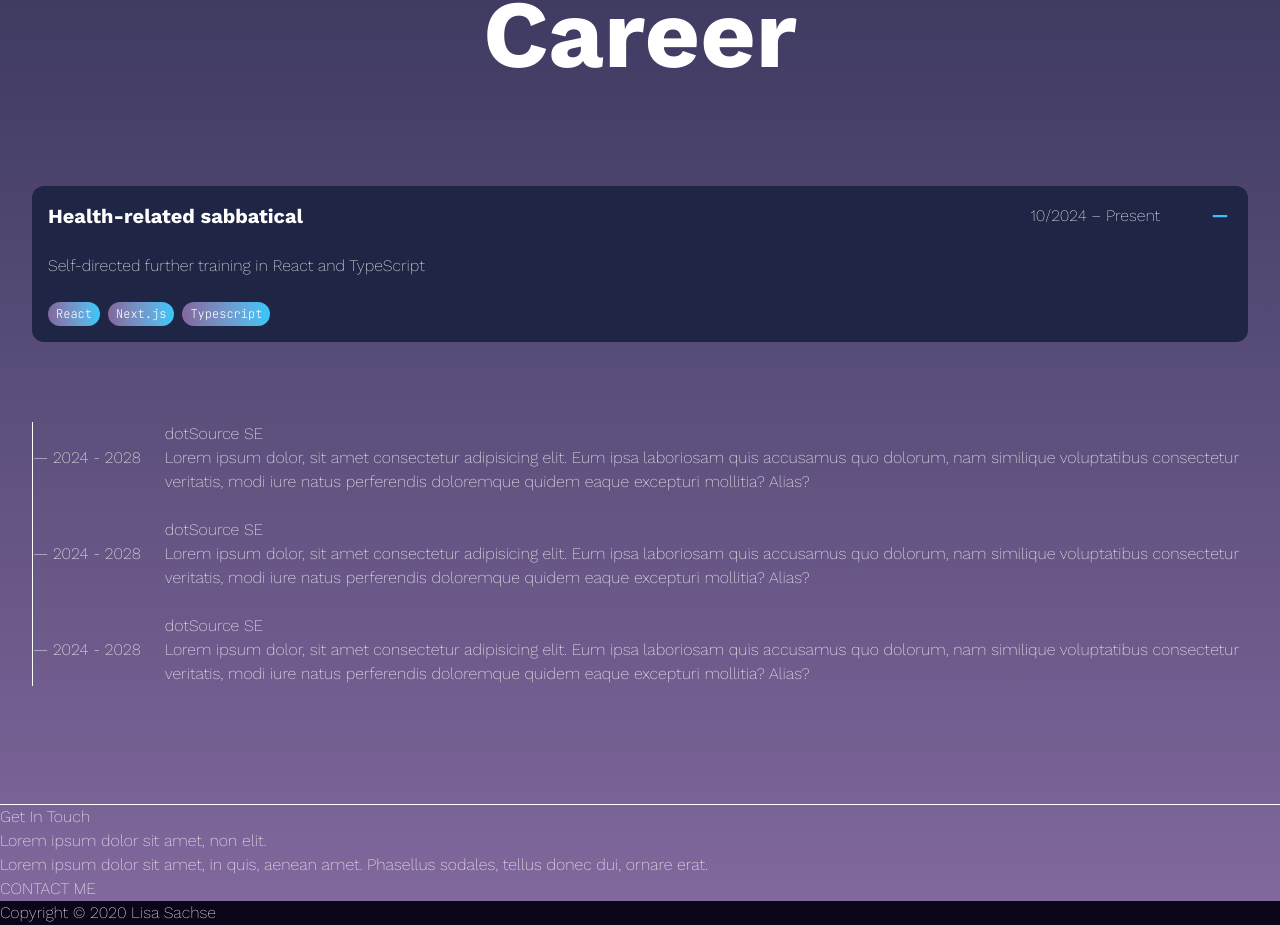
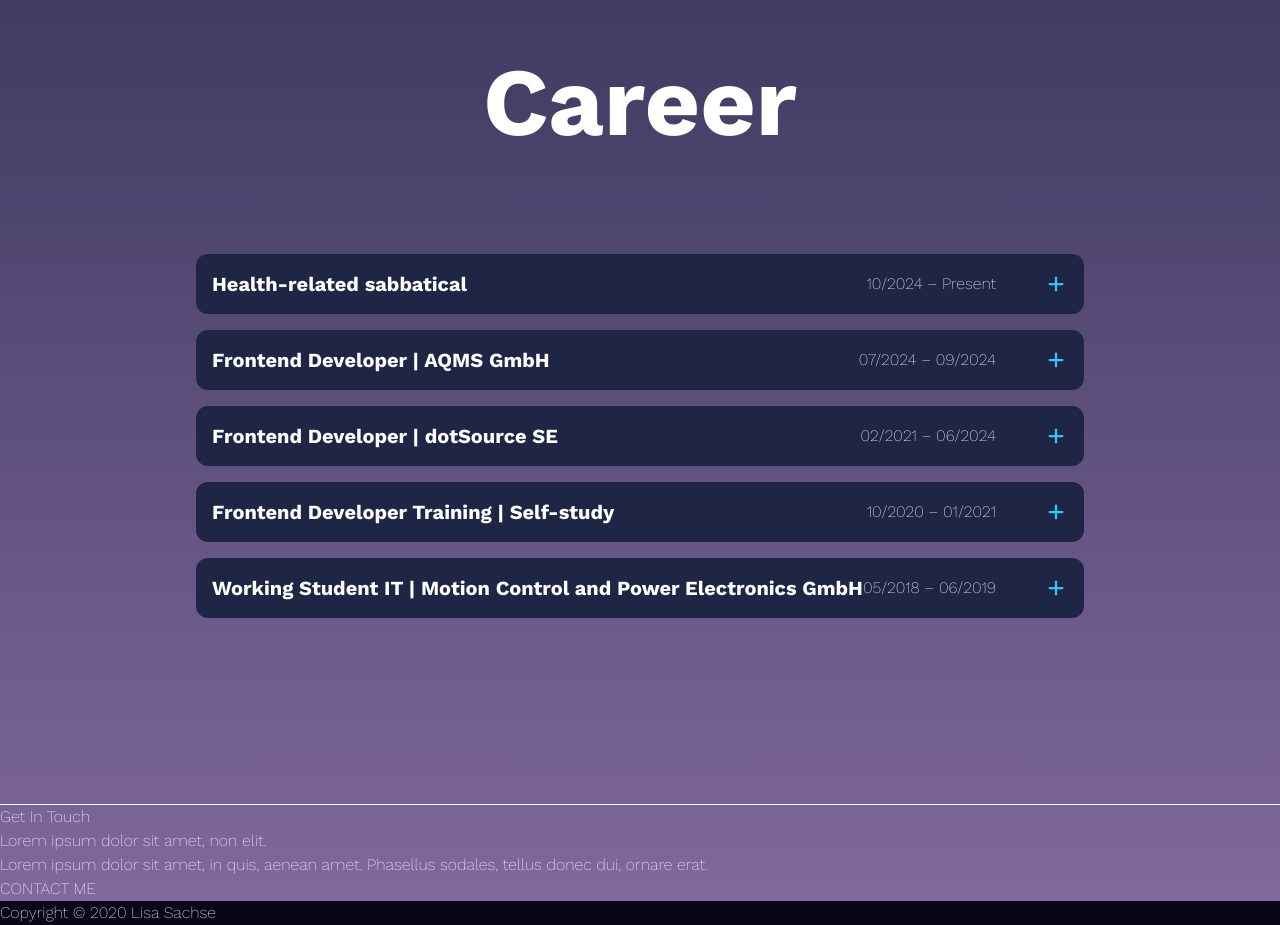
Before and after one commit to sernili/portfolio-react, a React (Vite) app: page / in a window 1280 px wide. Shown: the part 2716-3641 px from the top of the page. Built offline with nearby package versions, Linux system fonts and the light colour scheme.

Commit message:
draft: caree accordings

```diff
--- a/src/components/career.tsx
+++ b/src/components/career.tsx
@@ -1,69 +1,124 @@
 import { MinusIcon, PlusIcon } from "@heroicons/react/16/solid"
 
 export default function Career() {
+  const workExperience = [
+    {
+      period: "10/2024 – Present",
+      company: "Health-related sabbatical",
+      details: ["Self-directed further training in React and TypeScript"],
+      tags: ["React", "Next.js", "Typescript"],
+    },
+    {
+      period: "07/2024 – 09/2024",
+      company: "AQMS GmbH",
+      role: "Frontend Developer",
+      details: [
+        "Debugging and performance optimization of a TV streaming service based on Python, React, and TypeScript",
+        "Independent migration of a website to Next.js and TypeScript",
+        "Design and implementation of UI/UX concepts for multiple websites and digital products using Figma",
+        "Implementation and configuration of Google Analytics tracking across the complete purchase process of a digital product",
+      ],
+      tags: ["React", "Next.js", "Typescript", "Figma", "Google Analytics"],
+    },
+    {
+      period: "02/2021 – 06/2024",
+      company: "dotSource SE",
+      role: "Frontend Developer",
+      details: [
+        "Client consulting regarding the optimal implementation of new, complex features",
+        "Creation of design proposals in line with the client’s corporate identity",
+        "Independent responsibility for the frontend backlog, including ticket creation, refinement, task prioritization, and deputy leadership of Scrum meetings",
+        "Preparation of documentation and guides for the client",
+        "Independent development of Codecept.js tests for a complete e-commerce shop",
+        "Clean and precise implementation of frontend requirements in close collaboration with the backend team (Salesforce B2B Classic and Lightning)",
+      ],
+      tags: ["Tailwind", "Codecept.js", "Salesforce"],
+    },
+    {
+      period: "10/2020 – 01/2021",
+      company: "Self-study",
+      role: "Frontend Developer Training",
+      details: ["Training towards becoming a Frontend Developer"],
+      tags: ["HTML", "CSS", "JavaScript"],
+    },
+    {
+      period: "05/2018 – 06/2019",
+      company: "Motion Control and Power Electronics GmbH",
+      role: "Working Student IT",
+      details: [
+        "Support in the selection and introduction of a document management system",
+        "Development of a Python-based interface for data transfer",
+      ],
+      tags: ["Python"],
+    },
+  ]
+
+  const education = [
+    {
+      period: "10/2019 – 04/2021",
+      degree: "M.Sc. Business Psychology (not completed)",
+      institution: "IU International University of Applied Sciences",
+    },
+    {
+      period: "09/2017 – 09/2019",
+      degree: "B.Sc. Business Informatics",
+      grade: "2.1",
+      institution: "AKAD University, Stuttgart",
+    },
+    {
+      period: "10/2013 – 02/2017",
+      degree: "B.A. Business Administration",
+      grade: "1.4",
+      institutions: ["HTW Dresden", "Institut Supérieur de Gestion Paris"],
+    },
+    {
+      period: "08/2005 – 08/2013",
+      degree: "Abitur (German High School Diploma)",
+      grade: "1.2",
+      institution: "Julius-Ambrosius-Hülße-Gymnasium Dresden",
+    },
+  ]
+
   return (
     <section id="career">
       <div className="custom-container my-20 flex h-screen flex-col items-center justify-center space-y-20">
         <div>
           <h2 className="my-6 text-center text-8xl font-bold">Career</h2>
         </div>
-
-        <details className="group bg-dark relative w-full rounded-xl p-4" open>
+        <div className="space-y-4">
+          {workExperience.map((work) => {
+            return (
+              <details className="group bg-dark relative w-full rounded-xl p-4">
                 <summary className="marker:color-accent open mb-0 flex items-center justify-between marker:absolute marker:content-none">
-            <h3 className="text-xl font-bold">Health-related sabbatical</h3>
+                  <h3 className="text-xl font-bold">
+                    {work.role && `${work.role} | `}
+                    {work.company}
+                  </h3>
                   <div className="flex items-center space-x-12">
-              <span>10/2024 – Present</span>
+                    <span>{work.period}</span>
                     <PlusIcon className="text-accent mr-0 h-6 w-6 transition-all duration-300 group-open:hidden hover:scale-110 hover:cursor-pointer" />
                     <MinusIcon className="text-accent hidden h-6 w-6 transition-all duration-300 group-open:block hover:scale-110 hover:cursor-pointer" />
                   </div>
                 </summary>
                 <div className="mt-6 space-y-6">
-            <p className="">Self-directed further training in React and TypeScript</p>
-            <div className="flex flex-wrap gap-2">
+                  <ol className="list-inside list-disc">
+                    {work.details.map((detail) => {
+                      return <li>{detail}</li>
+                    })}
+                  </ol>
+                  <div className="flex flex-wrap gap-3">
+                    {work.tags.map((tag) => {
+                      return (
                         <span className="from-secondary to-accent rounded-2xl bg-gradient-to-r px-2 py-1 font-mono text-xs text-white">
-                React
+                          {tag}
                         </span>
-              <span className="from-secondary to-accent rounded-2xl bg-gradient-to-r px-2 py-1 font-mono text-xs text-white">
-                Next.js
-              </span>
-              <span className="from-secondary to-accent rounded-2xl bg-gradient-to-r px-2 py-1 font-mono text-xs text-white">
-                Typescript
-              </span>
+                      )
+                    })}
                   </div>
                 </div>
               </details>
-
-        <div className="grid w-full grid-cols-[auto_1fr] items-center gap-6 border-l">
-          <div className="">&mdash; 2024 - 2028</div>
-
-          <div className="">
-            dotSource SE
-            <p>
-              Lorem ipsum dolor, sit amet consectetur adipisicing elit. Eum ipsa laboriosam quis
-              accusamus quo dolorum, nam similique voluptatibus consectetur veritatis, modi iure
-              natus perferendis doloremque quidem eaque excepturi mollitia? Alias?
-            </p>
-          </div>
-          <div className="">&mdash; 2024 - 2028</div>
-
-          <div className="">
-            dotSource SE
-            <p>
-              Lorem ipsum dolor, sit amet consectetur adipisicing elit. Eum ipsa laboriosam quis
-              accusamus quo dolorum, nam similique voluptatibus consectetur veritatis, modi iure
-              natus perferendis doloremque quidem eaque excepturi mollitia? Alias?
-            </p>
-          </div>
-          <div className="">&mdash; 2024 - 2028</div>
-
-          <div className="">
-            dotSource SE
-            <p>
-              Lorem ipsum dolor, sit amet consectetur adipisicing elit. Eum ipsa laboriosam quis
-              accusamus quo dolorum, nam similique voluptatibus consectetur veritatis, modi iure
-              natus perferendis doloremque quidem eaque excepturi mollitia? Alias?
-            </p>
-          </div>
+            )
+          })}
         </div>
       </div>
     </section>
```
Lines whose indentation alone changed are shown as unchanged.
